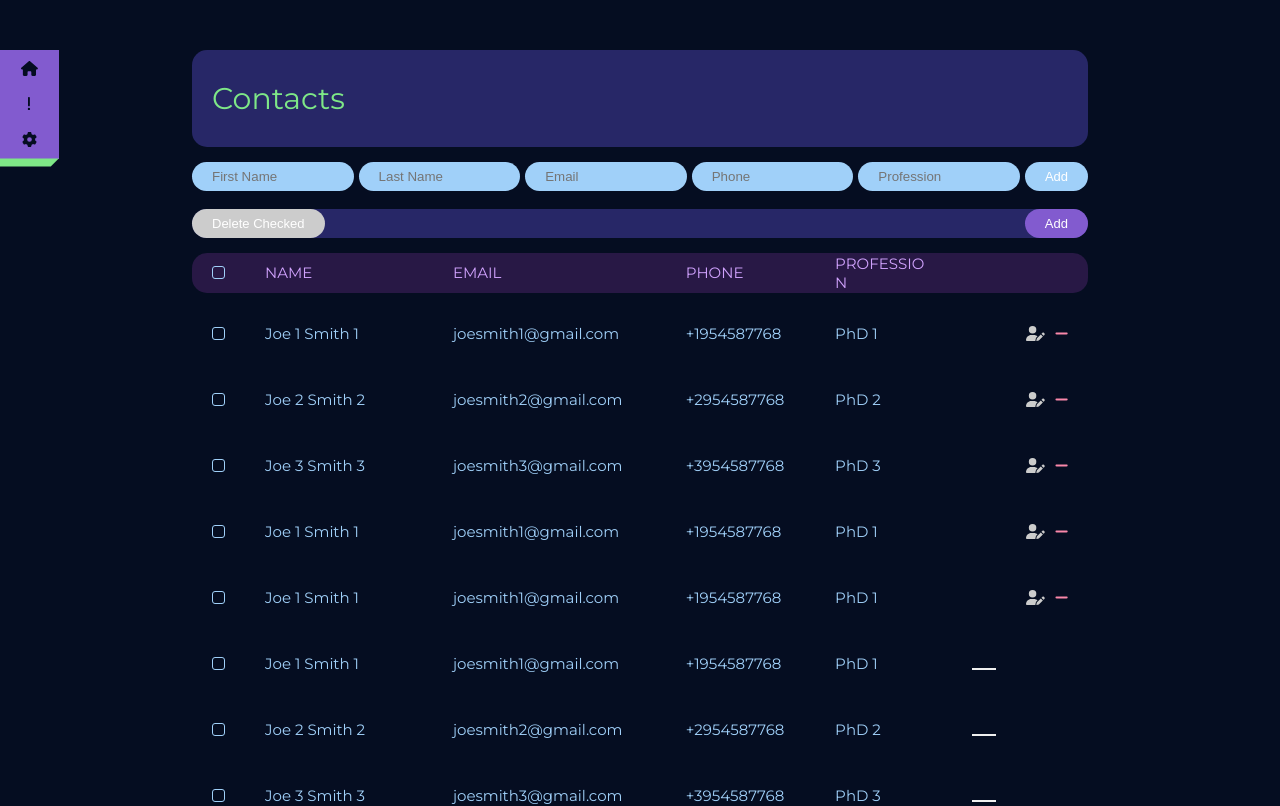
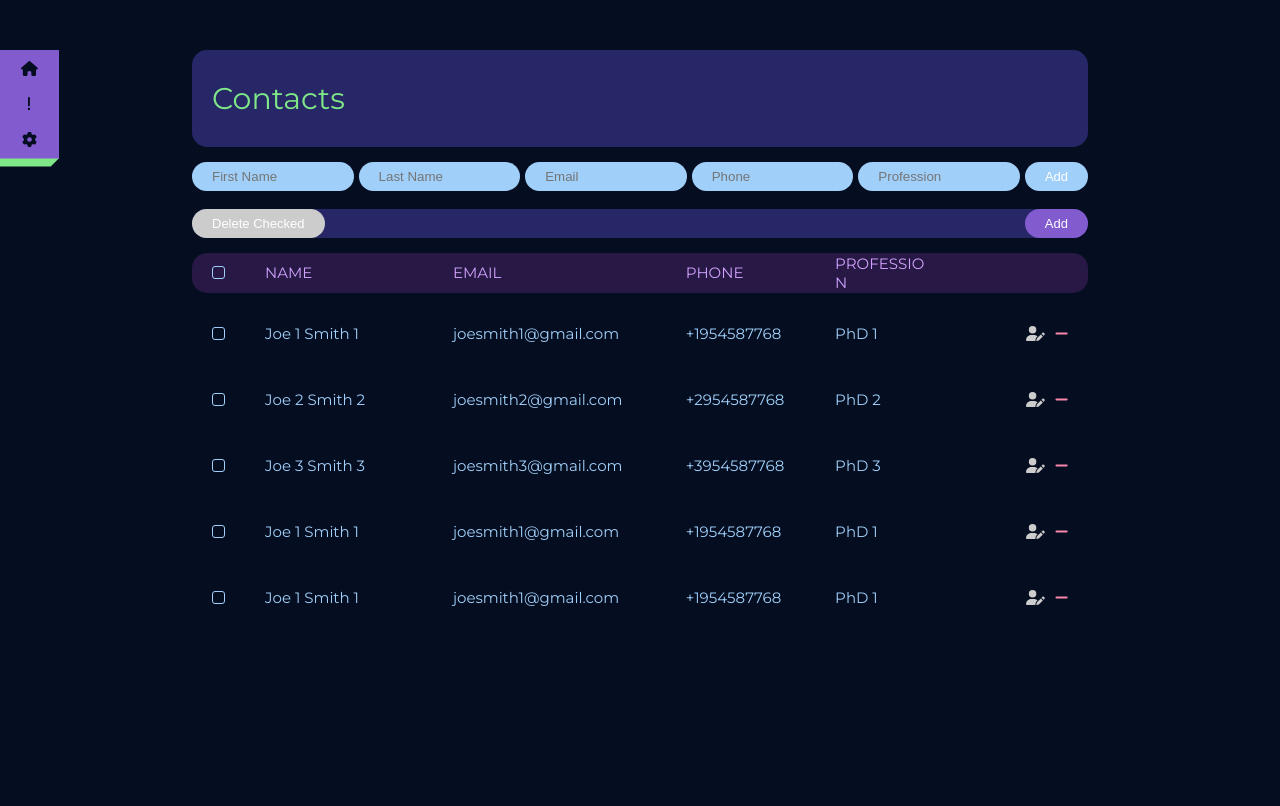
Before and after one commit to ghumash/ContactManager, a React (Create React App) app: page /#/ in a window 1280 px wide. Shown: the top 806 px of the page. Built offline with nearby package versions, Linux system fonts and the light colour scheme.

Commit message:
Back to "025f56a889a7c02e2a69914247205b26948e978c" commit

```diff
--- a/src/List/List.css
+++ b/src/List/List.css
@@ -54,36 +54,3 @@
     0 3px 2px rgba(255, 255, 255, 0.07);
     background-color: #55b1ff;
 }
-
-.ListItem-static-row {
-    display: flex;
-    align-items: center;
-    color: var(--color-5);
-    margin: 15px 0;
-    border-radius: 15px;
-}
-
-.ListItem-static-row:last-child {
-    margin-bottom: 0;
-}
-
-.ListItem-static-row > * {
-    padding: 16px 20px;
-    word-break: break-all;
-}
-
-.ListItem-static-row > :nth-child(2) {
-    width: 23%;
-}
-.ListItem-static-row > :nth-child(3) {
-    width: 30%;
-}
-.ListItem-static-row > :nth-child(4) {
-    width: 17%;
-}
-.ListItem-static-row > :nth-child(5) {
-    width: 15%;
-}
-.ListItem-static-row > :nth-child(6) {
-    width: 15%;
-}
--- a/src/List/List.jsx
+++ b/src/List/List.jsx
@@ -2,7 +2,6 @@ import "./List.css";
 import Caption from "../components/Caption/Caption";
 import ListHeader from "./ListHeader/ListHeader";
 import ListItem from "./ListItem/ListItem";
-import ListItem2 from "../components/ListItem2/ListItem2";
 import Popup from "./Popup/Popup";
 import ListBtnSection from "./ListBtnSection/ListBtnSection";
 
@@ -298,30 +297,6 @@ export default function List({
               />
             );
           })}
-          {contacts.map((contact) => {
-            return (
-              <div className="ListItem-static-row" key={contact.id}>
-                <ListItem2
-                  state={"staticState"}
-                  id={contact.id}
-                  avatar={contact.avatar}
-                  firstName={contact.firstName}
-                  lastName={contact.lastName}
-                  email={contact.email}
-                  phone={contact.phone}
-                  profession={contact.profession}
-                  contacts={contacts}
-                  setContacts={setContacts}
-                  cardViewState={cardViewState}
-                  inlineEditState={inlineEditState}
-                  checkedIdArr={checkedIdArr}
-                  onDelete={onDelete}
-                  onEdit={onEdit}
-                  onCheck={onCheck}
-                />
-              </div>
-            );
-          })}
         </div>
       </div>
     </>
--- a/src/components/ListItem2/ListItem2.jsx
+++ /dev/null
@@ -1,105 +0,0 @@
-import {useState} from "react";
-import {v4 as uuidv4} from "uuid";
-import {FontAwesomeIcon} from "@fortawesome/react-fontawesome";
-import {faMinus, faUserPen} from "@fortawesome/free-solid-svg-icons";
-
-export default function Data({
-                               state, firstName, lastName, email, phone, profession, id,
-                               contacts,
-                               setContacts,
-                               cardViewState,
-                               inlineEditState,
-                               checkedIdArr,
-                               onDelete,
-                               onEdit,
-                               onCheck
-                             }) {
-
-  const [firstNameValue, setFirstNameValue] = useState(firstName);
-  const [lastNameValue, setLastNameValue] = useState(lastName);
-  const [phoneValue, setPhoneValue] = useState(phone);
-  const [emailValue, setEmailValue] = useState(email);
-  const [professionValue, setProfessionValue] = useState(profession);
-
-  const newContact = {
-    id: uuidv4(),
-    firstName: firstNameValue,
-    lastName: lastNameValue,
-    email: phoneValue,
-    phone: emailValue,
-    profession: professionValue,
-  };
-
-  const dinamicState = <>
-    <input
-      type="text"
-      value={firstNameValue}
-      onChange={(e) => {
-        setFirstNameValue(e.target.value);
-      }}
-    />
-    <input
-      type="text"
-      value={lastNameValue}
-      onChange={(e) => {
-        setLastNameValue(e.target.value);
-      }}
-    />
-    <input
-      type="text"
-      value={phoneValue}
-      onChange={(e) => {
-        setPhoneValue(e.target.value);
-      }}
-    />
-    <input
-      type="text"
-      value={emailValue}
-      onChange={(e) => {
-        setEmailValue(e.target.value);
-      }}
-    />
-    <input
-      type="text"
-      value={professionValue}
-      onChange={(e) => {
-        setProfessionValue(e.target.value);
-      }}
-    />
-    <button type="button"></button>
-    <button type="button"></button>
-  </>
-
-  const staticState = <>
-    <label className="checkbox">
-      <input
-        type="checkbox"
-        name="checkItem"
-        checked={checkedIdArr.includes(id)}
-        onChange={(e) => {
-          onCheck(e, id);
-        }}
-      />
-      <span></span>
-    </label>
-    <div>{firstNameValue} {lastNameValue}</div>
-    <div>
-      <a href={`mailto:${emailValue}`}>{emailValue}</a>
-    </div>
-    <div>
-      <a href={`tel:${phoneValue}`}>{phoneValue}</a>
-    </div>
-    <div>{professionValue}</div>
-    <div>
-      <button></button>
-      <button></button>
-    </div>
-  </>
-
-  switch (state) {
-    case "dinamicState":
-      return dinamicState
-    case "staticState":
-      return staticState
-  }
-}
```
Also changed, not shown: src/List/ListItem/ListItem.css (+3 -4 lines).
